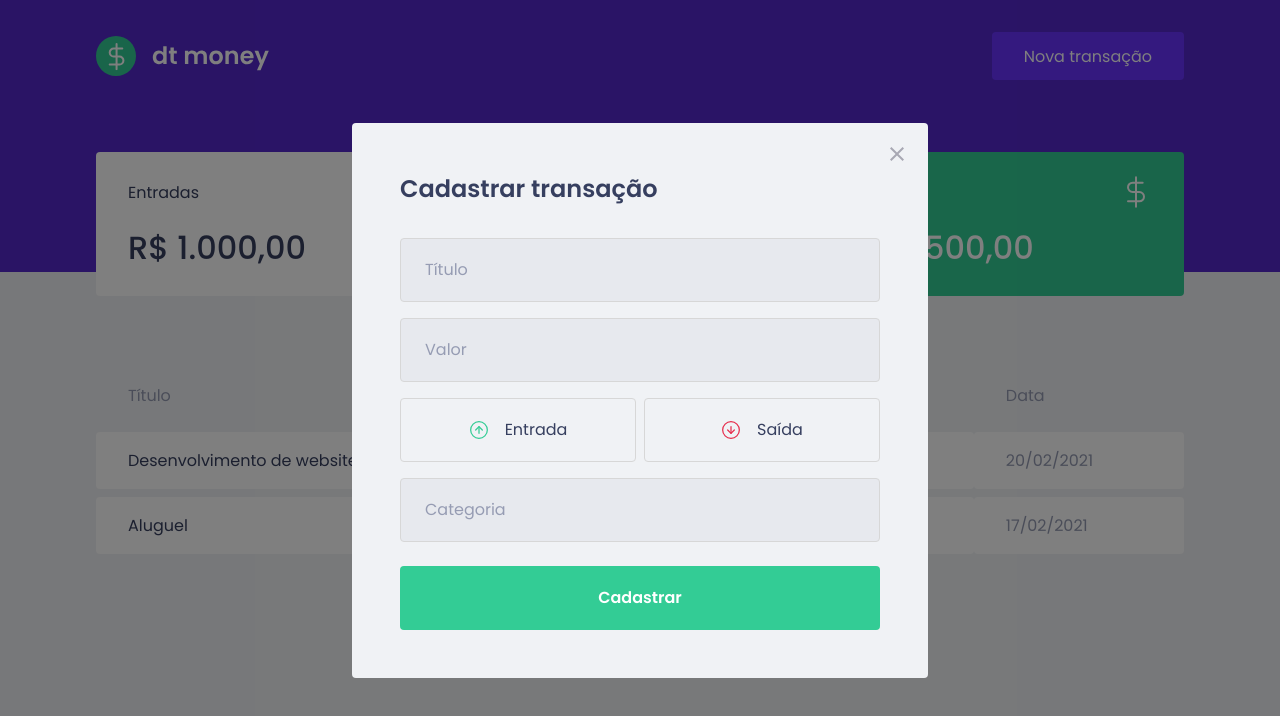
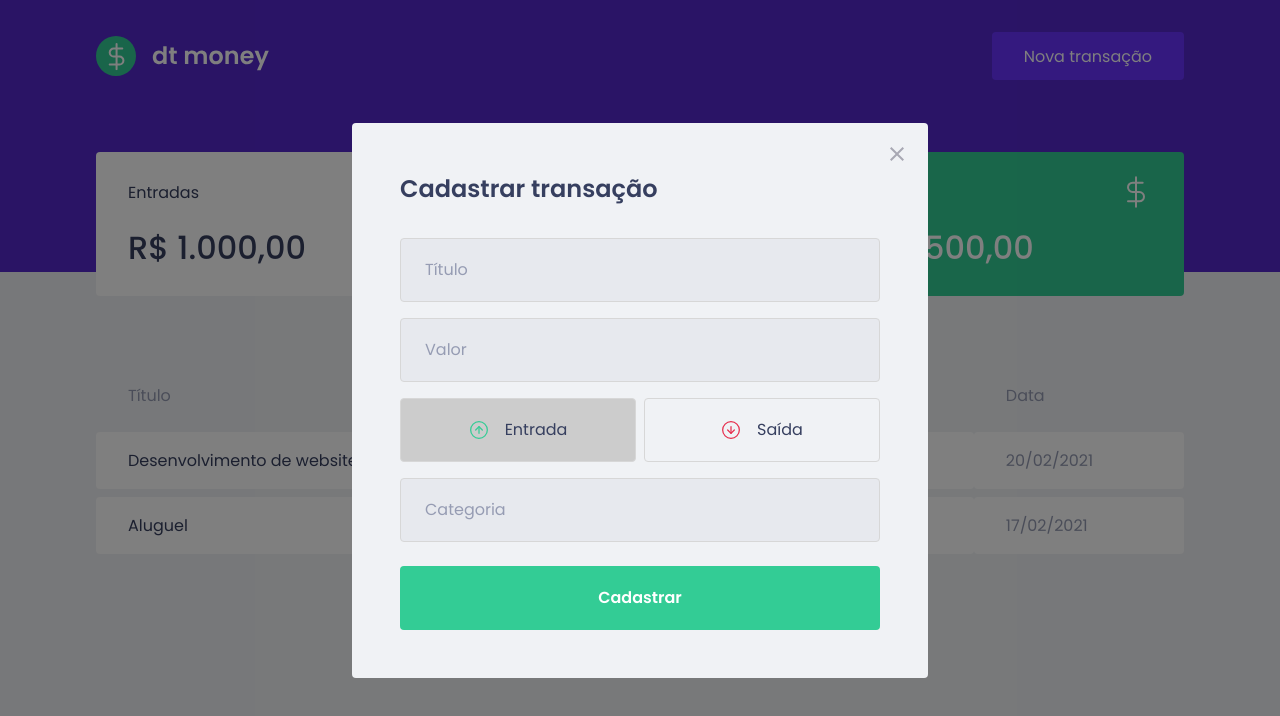
Before and after one commit to carloscenci/ignite_02_dtmoney, a React (Create React App) app: page / in a window 1280 px wide. Both pictures are taken after a click on the button "Nova transação". Shown: the top 716 px of the page. Built offline with nearby package versions, Linux system fonts and the light colour scheme; no server answers; what miragejs would draw is missing.

Commit message:
Create button type and functionallity

```diff
--- a/src/components/NewTransactionModal/index.tsx
+++ b/src/components/NewTransactionModal/index.tsx
@@ -3,7 +3,8 @@
 import outcomeImg from '../../assets/outcome.svg'
 import closeImg from '../../assets/close.svg'
 
-import { Container, TransactionTypeContainer } from './styles'
+import { Container, TransactionTypeContainer, RadioBox } from './styles'
+import { useState } from 'react'
 
 interface NewTransactionModalProps {
     isOpen: boolean;
@@ -11,6 +12,8 @@
 }
 
 export function NewTransactionModal({isOpen, onRequestClose}: NewTransactionModalProps) {
+    const [type, setType] = useState('deposit')
+
     return (
         <Modal
             isOpen={isOpen}
@@ -37,18 +40,22 @@
                 />
 
                 <TransactionTypeContainer>
-                    <button
+                    <RadioBox
                         type="button"
+                        onClick={() => { setType('deposit'); }}
+                        isActive={type === 'deposit'}
                     >
                         <img src={incomeImg} alt="Entrada"/>
                         <span>Entrada</span>
-                    </button>
-                    <button
+                    </RadioBox>
+                    <RadioBox
                         type="button"
+                        onClick={() => { setType('withdraw'); }}
+                        isActive={type === 'withdraw'}
                     >
                         <img src={outcomeImg} alt="Saída"/>
                         <span>Saída</span>
-                    </button>
+                    </RadioBox>
                 </TransactionTypeContainer>
 
                 <input
--- a/src/components/NewTransactionModal/styles.ts
+++ b/src/components/NewTransactionModal/styles.ts
@@ -1,8 +1,8 @@
-import styled from 'styled-components'
-import { darken } from 'polished'
+import styled from "styled-components";
+import { darken } from "polished";
 
 export const Container = styled.form`
-    h2{
+  h2 {
     color: var(--text-title);
     font-size: 1.5rem;
     margin-bottom: 2rem;
@@ -13,7 +13,6 @@
     padding: 0 1.5rem;
     height: 4rem;
     border-radius: 0.25rem;
-
 
     border: 1px solid #d7d7d7;
     background: #e7e9ee;
@@ -55,13 +54,18 @@
   display: grid;
   grid-template-columns: 1fr 1fr;
   gap: 0.5rem;
+`;
 
-    button {
+interface RadioBoxProps {
+    isActive: boolean;
+}
+
+export const RadioBox = styled.button<RadioBoxProps>`
   height: 4rem;
   border: 1px solid #d7d7d7;
   border-radius: 0.25rem;
 
-        background: transparent;
+  background: ${(props) => props.isActive ? '#ccc' : 'transparent'};
 
   display: flex;
   align-items: center;
@@ -69,8 +73,8 @@
 
   transition: border-color 0.2s;
 
-        &:hover{
-            border-color: ${darken(0.1, '#d7d7d7')};
+  &:hover {
+    border-color: ${darken(0.1, "#d7d7d7")};
   }
 
   img {
@@ -84,5 +88,4 @@
     font-size: 1rem;
     color: var(--text-title);
   }
-    }
 `;
```
Lines whose indentation alone changed are shown as unchanged.
